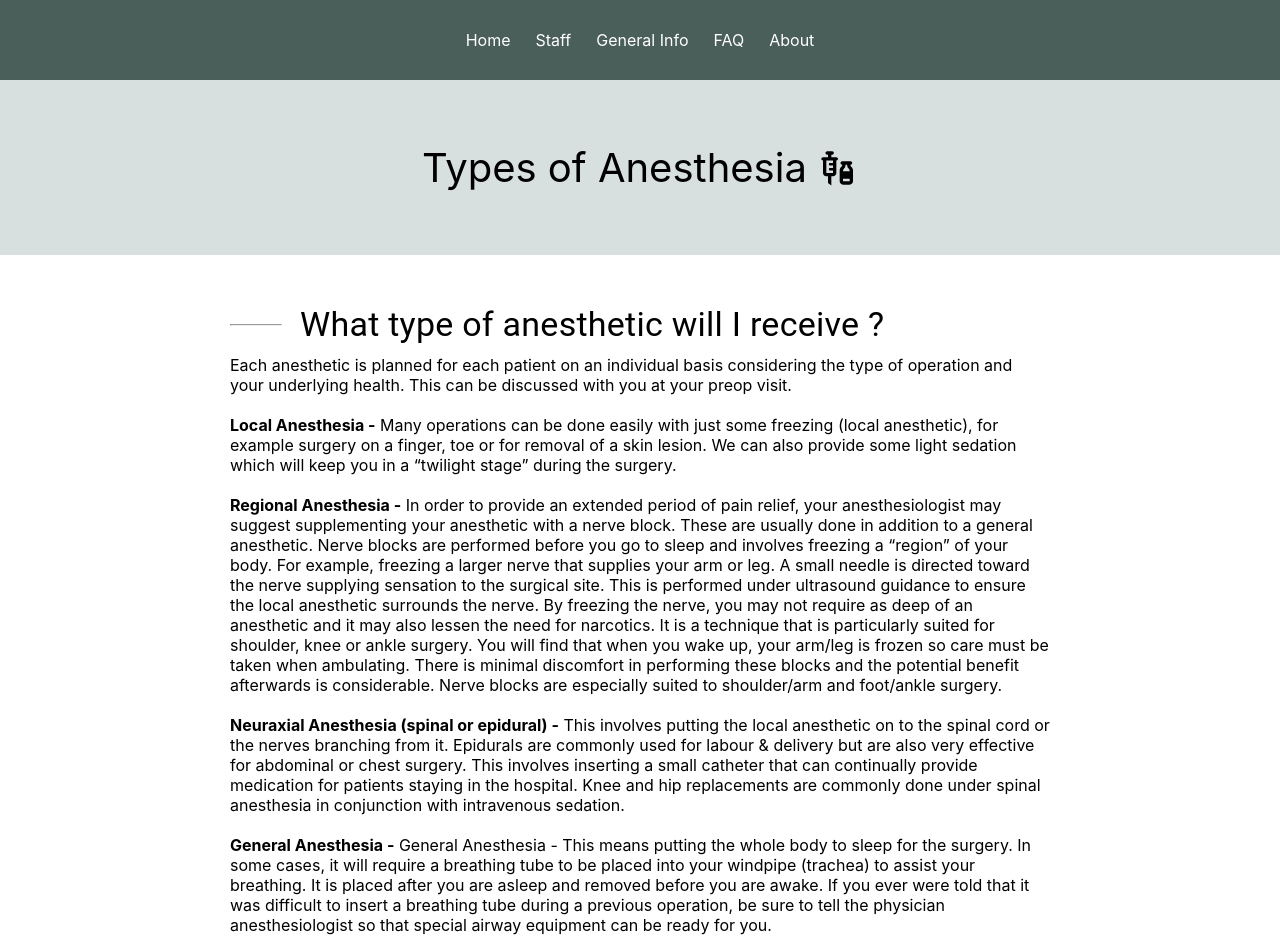
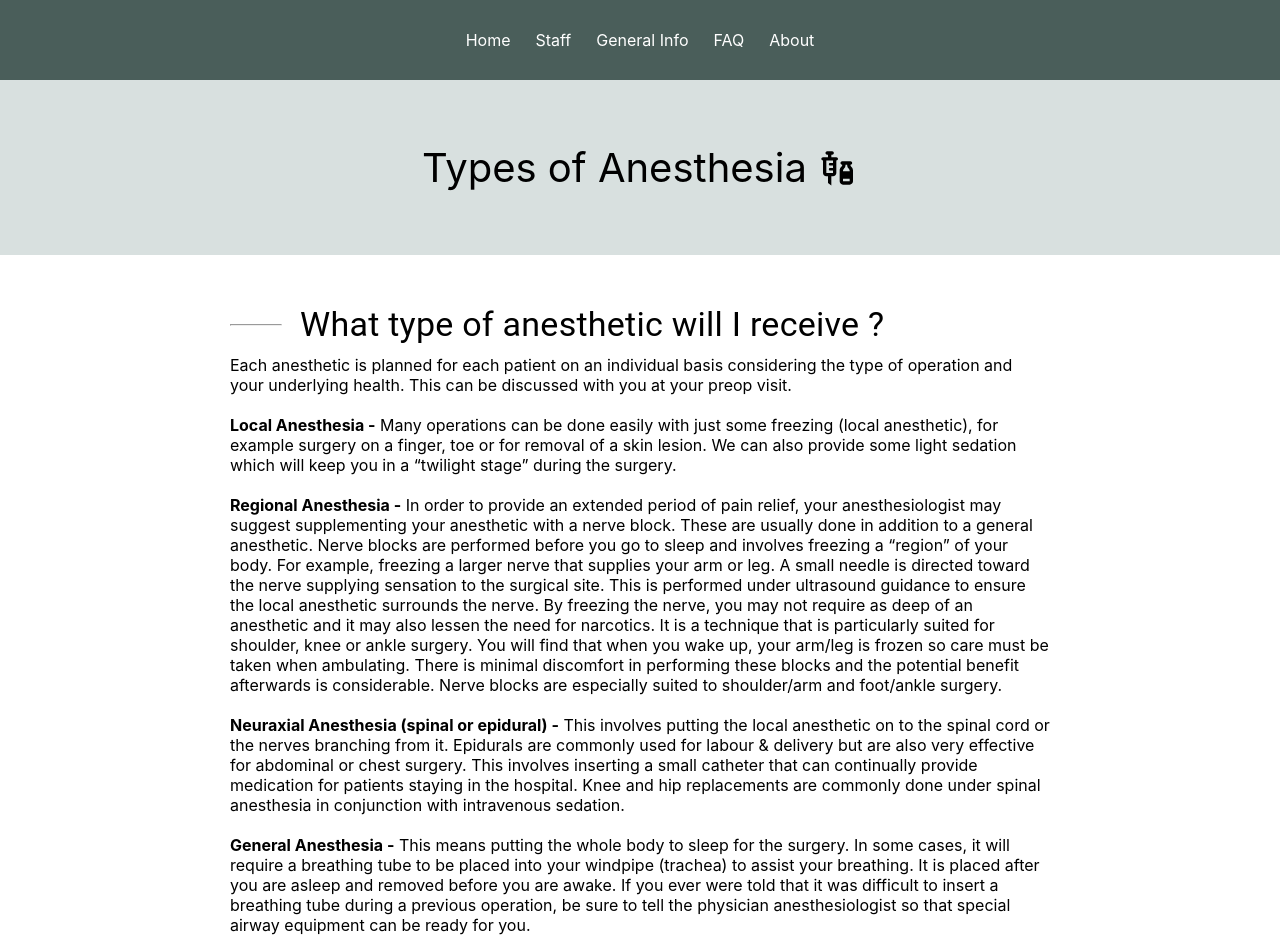
Before and after one commit to ssmythw/anesthesia-portal, a React (Create React App) app: page /types-of-anesthesia in a window 1280 px wide. Shown: the top 952 px of the page. Built offline with nearby package versions, Linux system fonts and the light colour scheme; the HTML template or start-up script is replaced by a standard one.

Commit message:
fixed syntax issues on general page

```diff
--- a/src/pages/General/General.jsx
+++ b/src/pages/General/General.jsx
@@ -113,10 +113,15 @@ const General = () => {
             designated as a Fellow of the Royal College of Physicians (FRCP).
             Some then go on to complete a further year of training (fellowship
             year) in areas such as cardiac/pediatric/obstetrical anesthesia,
-            chronic pain, regional anesthesia, or public health. During your
-            surgery, your anesthesiologist will monitor your heart rate, blood
-            pressure, oxygen levels, breathing, temperature, level of anesthesia
-            and prepare to wake you up at the end of surgery as comfortable as
+            chronic pain, regional anesthesia, or public health.
+          </Typography>
+          <br />
+          <Typography variant="p">
+            During your surgery, your anesthesiologist will monitor your heart
+            rate, blood pressure, oxygen levels, breathing, temperature, and
+            level of anesthesia. He/she will administer medications based on the
+            type of surgery, your body weight and underlying health and then
+            prepare to wake you up at the end of surgery as comfortable as
             possible.
           </Typography>
           <br />
--- a/src/pages/Types/Types.jsx
+++ b/src/pages/Types/Types.jsx
@@ -110,14 +110,13 @@ const Types = () => {
             General Anesthesia -
           </Typography>
           <Typography variant="span">
-            &nbsp;General Anesthesia - This means putting the whole body to
-            sleep for the surgery. In some cases, it will require a breathing
-            tube to be placed into your windpipe (trachea) to assist your
-            breathing. It is placed after you are asleep and removed before you
-            are awake. If you ever were told that it was difficult to insert a
-            breathing tube during a previous operation, be sure to tell the
-            physician anesthesiologist so that special airway equipment can be
-            ready for you.
+            &nbsp;This means putting the whole body to sleep for the surgery. In
+            some cases, it will require a breathing tube to be placed into your
+            windpipe (trachea) to assist your breathing. It is placed after you
+            are asleep and removed before you are awake. If you ever were told
+            that it was difficult to insert a breathing tube during a previous
+            operation, be sure to tell the physician anesthesiologist so that
+            special airway equipment can be ready for you.
           </Typography>
           <br />
           <br />
```
